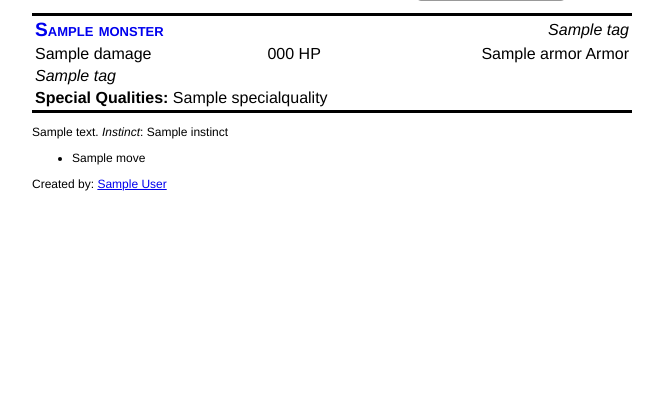
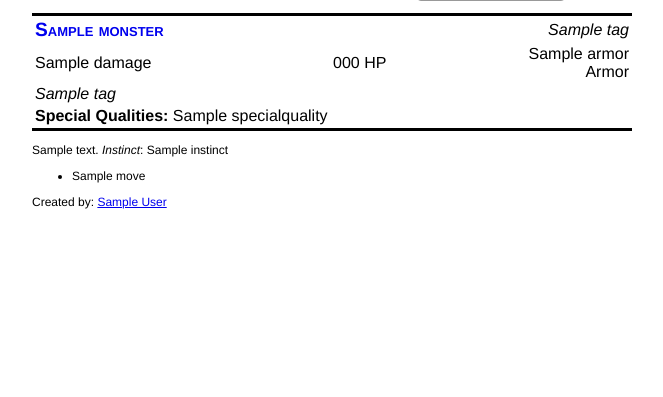
Before and after one commit to Sagelt/dungeon-world-codex, a Python web app: template templates/view.html in a window 1280 px wide. Shown: the part 352-749 px from the top of the page, without its empty margins (158-821 px from the left). Run offline with Jinja, Linux system fonts and the light colour scheme; the template is opened without the code that fills it: most values are stand-ins (such as "Sample title", 1, 10 or a date in 2020).

Commit message:
Improve monster cell widths

```diff
--- a/templates/macros/monster.html
+++ b/templates/macros/monster.html
@@ -5,9 +5,9 @@
 			<td colspan='2' style='font-style: italic; text-align: right;'>{% for tag in monster.tags %}{{ tag }} {% endfor %}</td>
 		</tr>
 		<tr>
-			<td>{{ monster.damage }}</td>
-			<td styel=' text-align: right;'>{{ monster.hp }} HP</td>
-			<td style='text-align: right;'>{{ monster.armor }} Armor</td>
+			<td style="width:50%">{{ monster.damage }}</td>
+			<td styel="width:25%; text-align:right;">{{ monster.hp }} HP</td>
+			<td style="width:25%; text-align:right;">{{ monster.armor }} Armor</td>
 		</tr>
 		<tr>
 			<td colspan='3' style='font-style: italic;'>{% for tag in monster.damage_tags %}{{ tag }} {% endfor %}</td>
```
